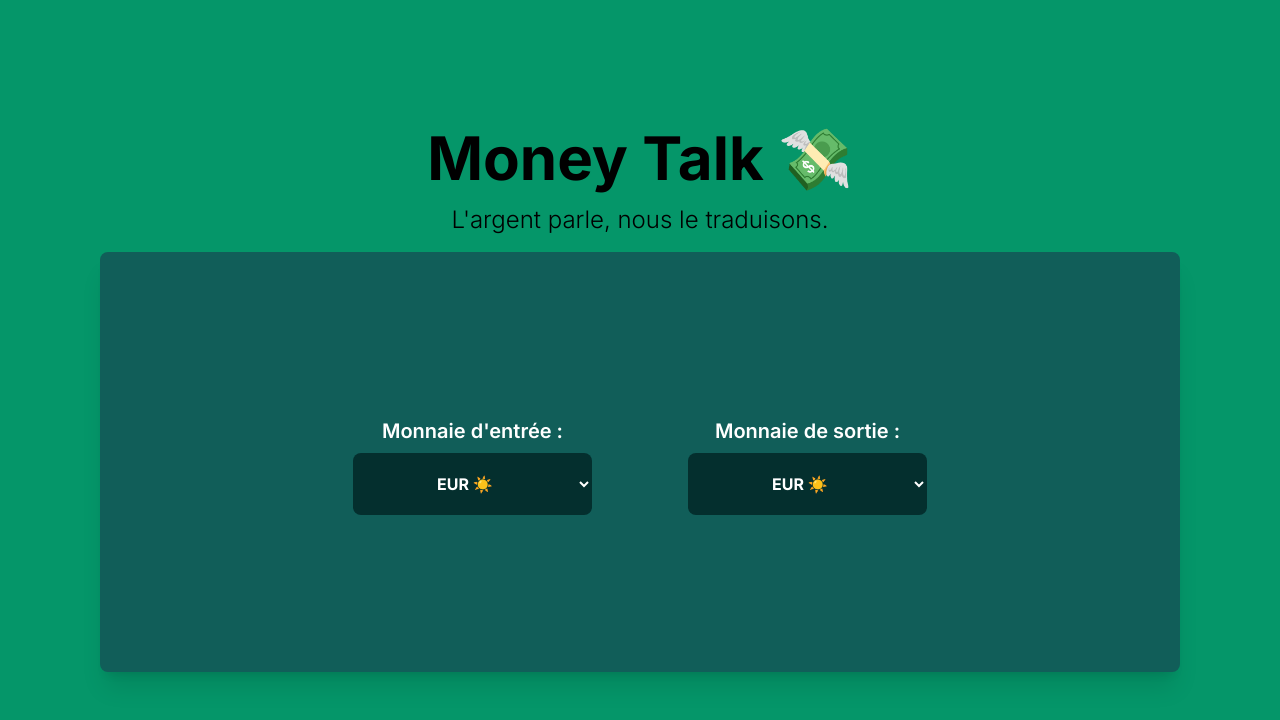
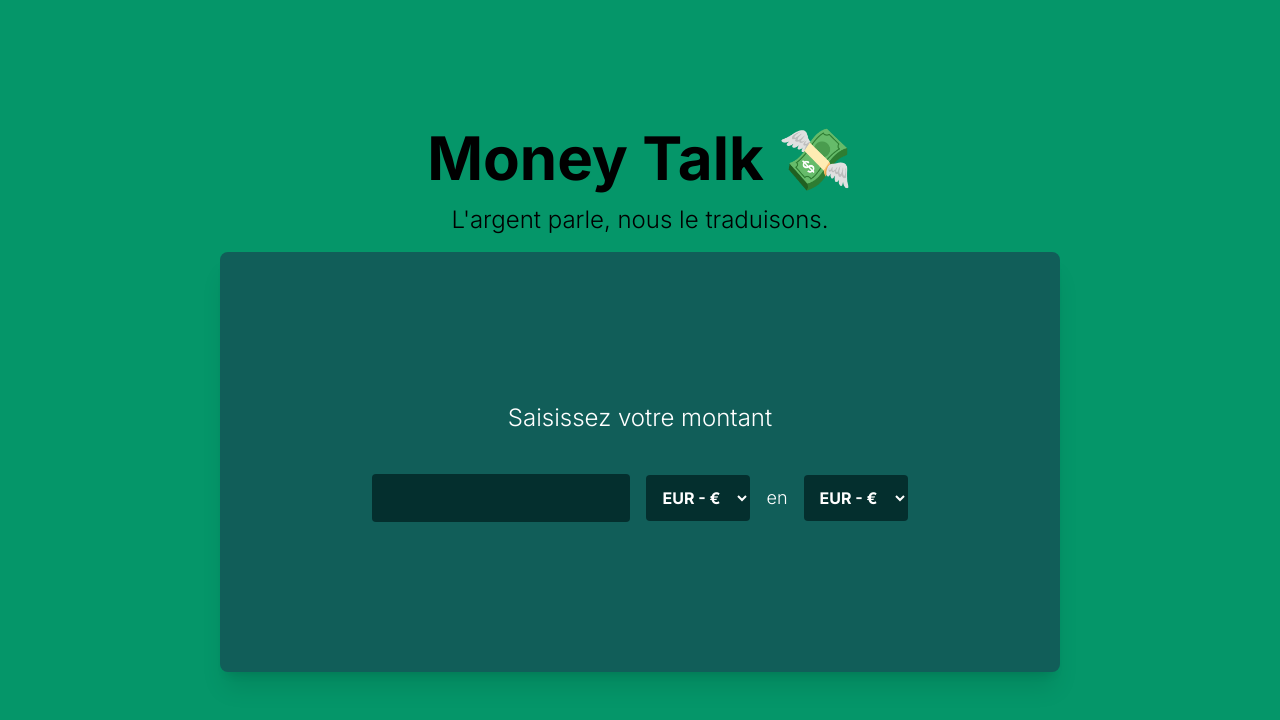
Before and after one commit to N95Ryan/Money-Talk, a Next.js app: page / in a window 1280 px wide. Shown: the top 720 px of the page. Built offline with nearby package versions, Linux system fonts and the light colour scheme.

Commit message:
panel edited

```diff
--- a/src/app/components/currencyConverter.tsx
+++ /dev/null
@@ -1,76 +0,0 @@
-"use client";
-import { useState, useEffect } from "react";
-
-export default function CurrencyConverter() {
-  const [amount, setAmount] = useState(1);
-  const [fromCurrency, setFromCurrency] = useState("USD");
-  const [toCurrency, setToCurrency] = useState("EUR");
-  const [exchangeRate, setExchangeRate] = useState(0);
-  const [result, setResult] = useState(0);
-
-  useEffect(() => {
-    if (fromCurrency && toCurrency) {
-      fetch(`/api/convert?from=${fromCurrency}&to=${toCurrency}`)
-        .then((response) => response.json())
-        .then((data) => setExchangeRate(data.rate));
-    }
-  }, [fromCurrency, toCurrency]);
-
-  useEffect(() => {
-    setResult(amount * exchangeRate);
-  }, [amount, exchangeRate]);
-
-  return (
-    <div className="flex flex-col items-center justify-center mt-10">
-        <p className="text-lg text-white self-start">Saisissez le montant</p>
-      <div className="mb-4 space-x-2">
-        <input
-          type="number"
-          value={amount}
-          onChange={(e) => setAmount(Number(e.target.value))}
-          className="p-3 border-teal-950 bg-teal-800 rounded text-white font-bold"
-        />
-
-        <select
-          value={fromCurrency}
-          onChange={(e) => setFromCurrency(e.target.value)}
-          className="p-3 border-teal-950 bg-teal-800 rounded text-white font-bold"
-        >
-          <option value="USD">USD</option>
-          <option value="EUR">EUR</option>
-          <option value="GBP">GBP</option>
-          <option value="JPY">JPY</option>
-          {/* Ajoutez plus de devises ici */}
-        </select>
-        <span className="mx-4 text-white text-xl">en</span>
-        <select
-          value={toCurrency}
-          onChange={(e) => setToCurrency(e.target.value)}
-          className="p-3 border-teal-950 bg-teal-800 rounded text-white font-bold"
-        >
-          <option value="USD">USD</option>
-          <option value="EUR">EUR</option>
-          <option value="GBP">GBP</option>
-          <option value="JPY">JPY</option>
-          {/* Ajoutez plus de devises ici */}
-        </select>
-      </div>
-      <div className="text-lg my-2">
-        <button
-          onClick={() => {
-            setResult(0);
-            setAmount(1);
-            setFromCurrency("USD");
-            setToCurrency("EUR");
-          }}
-          className="p-3 bg-red-900 rounded text-white font-bold"
-        >
-          Réinitialiser
-        </button>
-      </div>
-      <div className="text-xl text-white">
-        {amount} {fromCurrency} = {result.toFixed(2)} {toCurrency}
-      </div>
-    </div>
-  );
-}
--- a/src/app/components/dropdown.tsx
+++ /dev/null
@@ -1,37 +0,0 @@
-"use client";
-import React from "react";
-
-export default function Dropdown() {
-    const currencies = ["EUR ☀️", "USD ☀️", "CAD ☀️", "GBP ☀️", "JPY ☀️ "];
-
-    return (
-        <div className="h-[420px] w-[1080px] bg-teal-800 rounded-lg shadow-xl flex justify-center items-center space-x-24">
-            <div className="flex flex-col items-center justify-center">
-                <p className="text-xl text-white self-center font-semibold my-2">
-                    Monnaie d&apos;entrée :
-                </p>
-                <select className="bg-teal-950 px-[80px] py-[20px] text-white font-bold rounded-lg" defaultValue="50.00€">
-                    {currencies.map((currency) => (
-                        <option key={currency} value={currency}>
-                            {currency}
-                        </option>
-                    ))}
-                </select>
-            </div>
-
-            <div className="flex flex-col items-center justify-center">
-                <p className="text-xl text-white self-center font-semibold my-2">
-                    Monnaie de sortie :
-                </p>
-                <select className="bg-teal-950 px-[80px] py-[20px] text-white font-bold rounded-lg" defaultValue="50.00€">
-                    {currencies.map((currency) => (
-                        <option key={currency} value={currency}>
-                            {currency}
-                        </option>
-                    ))}
-                </select>
-            </div>
-
-        </div>
-    );
-}
--- /dev/null
+++ b/src/app/components/panel.tsx
@@ -0,0 +1,34 @@
+export default function Panel() {
+  const currencies = ["EUR - €", "USD - $", "GBP - £", "JPY - ¥"];
+
+  return (
+    <div className="h-[420px] w-[840px] bg-teal-800 rounded-lg shadow-xl flex flex-col justify-center items-center">
+      <p className="text-2xl font-light text-white mb-10">Saisissez votre montant</p>
+      <div className="flex flex-row space-x-4 align-middle justify-center items-center">
+        <div>
+            <input
+                type="number"
+                className="p-3 border-teal-950 bg-teal-950 rounded text-white font-bold"
+            />
+        </div>
+        <div className="flex flex-row space-x-4 align-middle justify-center items-center">
+          <select className="p-3 bg-teal-950 rounded text-white font-bold">
+            {currencies.map((currency) => (
+              <option key={currency} value={currency}>
+                {currency}
+              </option>
+            ))}
+          </select>
+          <span className="text-lg text-white font-light">en</span>
+          <select className="p-3 bg-teal-950 rounded text-white font-bold">
+            {currencies.map((currency) => (
+              <option key={currency} value={currency}>
+                {currency}
+              </option>
+            ))}
+          </select>
+        </div>
+      </div>
+    </div>
+  );
+}
--- a/src/app/page.tsx
+++ b/src/app/page.tsx
@@ -1,5 +1,5 @@
 import React from "react";
-import Dropdown from "./components/dropdown";
+import Panel from "./components/panel";
 
 export default function Home() {
   return (
@@ -9,7 +9,7 @@ export default function Home() {
         <p className="text-2xl font-light">
         {"L'argent parle, nous le traduisons."}
         </p>
-        <Dropdown />
+        <Panel />
       </div>
 
     </div>
```
